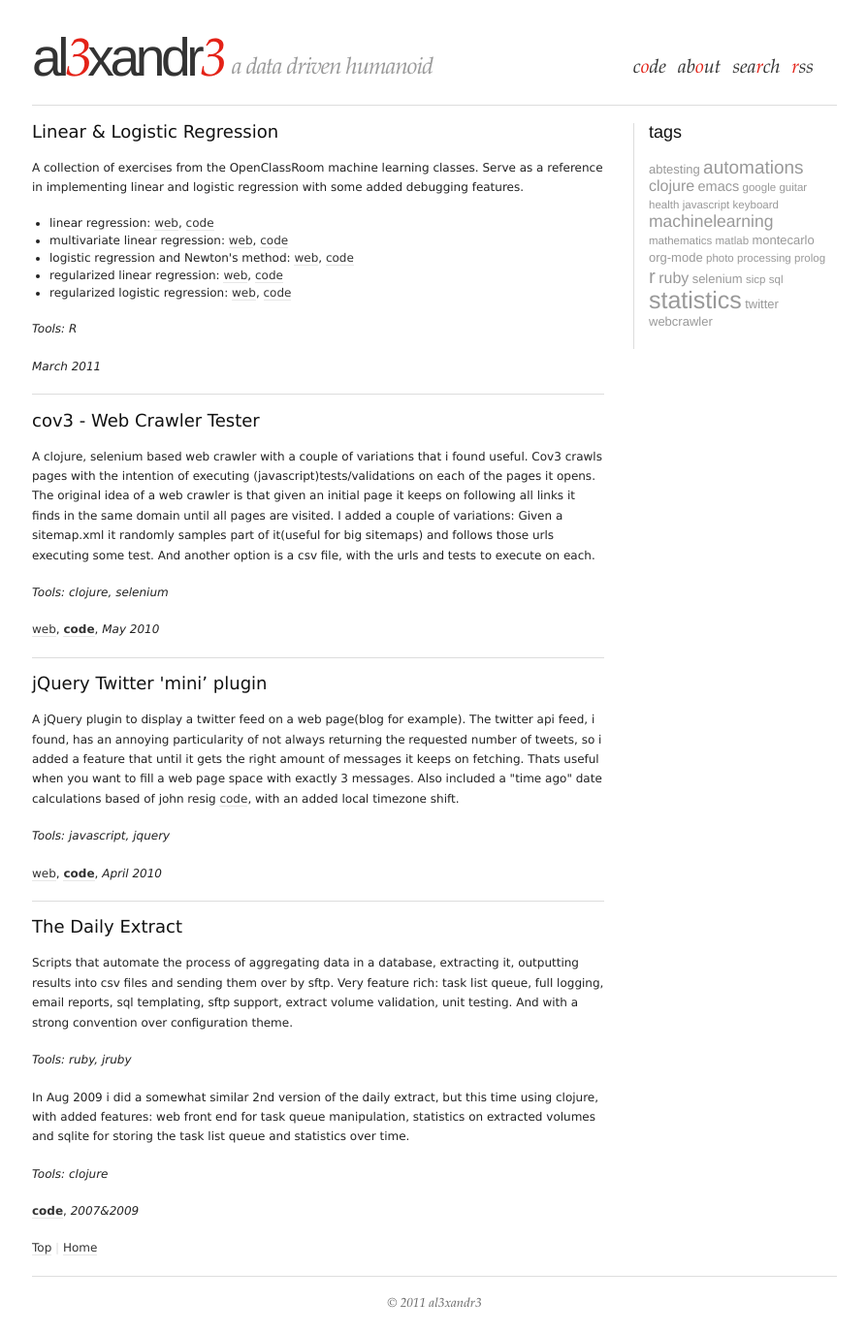
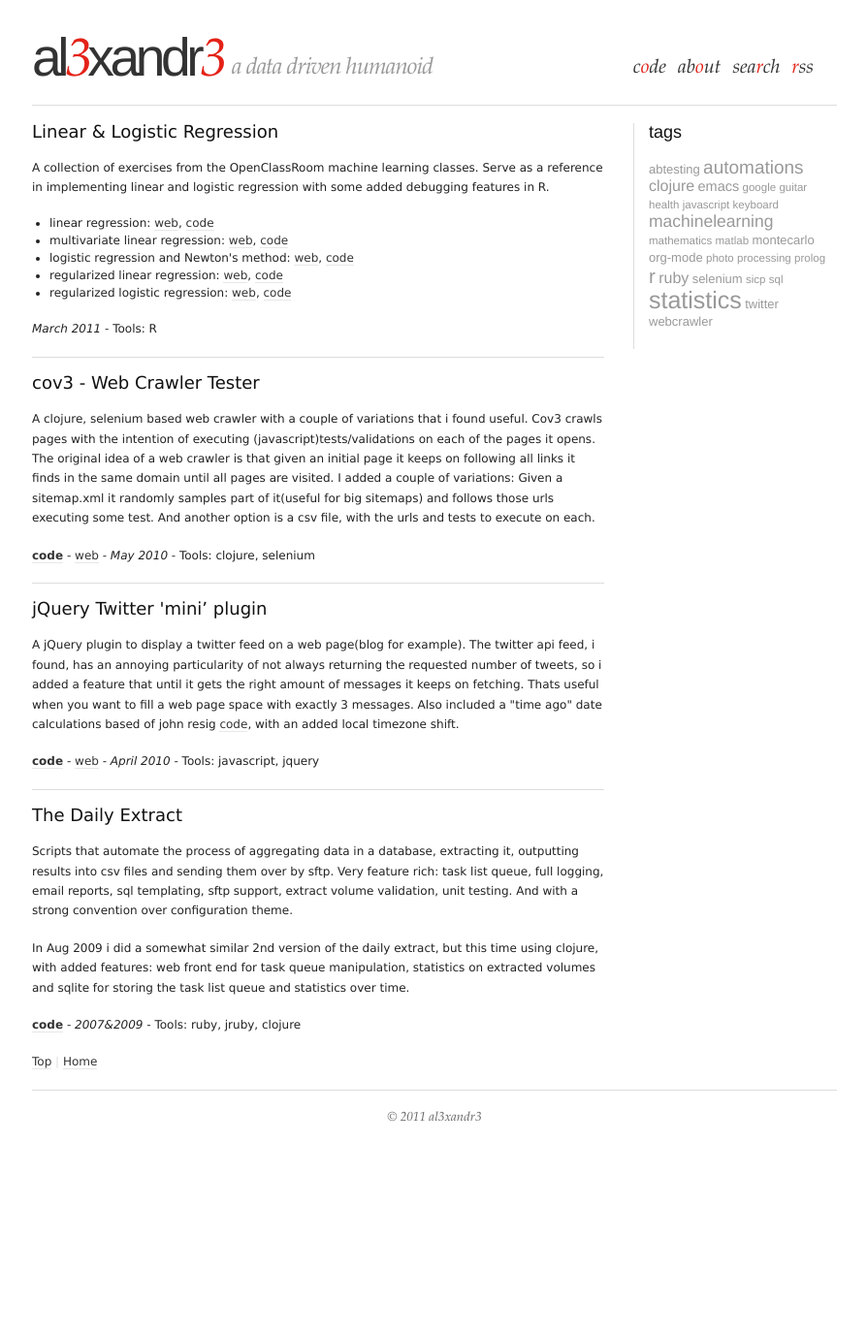
Before and after one commit to al3xandr3/al3xandr3.github.io, a Jekyll site: the page built from pages/code.html, in a window 1280 px wide. Shown: the whole page at 97% size, without its empty margins (172-1066 px from the left). Built offline with Jekyll 4.4.1, drawn with Linux system fonts in a browser that asks for light colours; after the commit the page ends 1183 px from its top, so only the background shows below that.

Commit message:
code page format

```diff
--- a/pages/code.html
+++ b/pages/code.html
@@ -13,7 +13,7 @@ title: Code
 
 
 <p>
-A collection of exercises from the OpenClassRoom machine learning classes. Serve as a reference in implementing linear and logistic regression with some added debugging features.
+A collection of exercises from the OpenClassRoom machine learning classes. Serve as a reference in implementing linear and logistic regression with some added debugging features in R.
 </p>
 <ul>
 <li>linear regression: <a href="http://al3xandr3.github.com/2011/02/24/ml-ex2-linear-regression.html">web</a>, <a href="https://github.com/al3xandr3/al3xandr3.github.com/blob/master/_org/posts/ml2.r">code</a>
@@ -28,10 +28,7 @@ A collection of exercises from the OpenClassRoom machine learning classes. Serve
 </li>
 </ul>
 
-<p><i>Tools: R</i>
-</p>
-<p>
-<i>March 2011</i>
+<p><i>March 2011</i> - Tools: R
 </p>
 
 <hr />
@@ -49,10 +46,7 @@ A collection of exercises from the OpenClassRoom machine learning classes. Serve
 A clojure, selenium based web crawler with a couple of variations that i found useful. Cov3 crawls pages with the intention of executing (javascript)tests/validations on each of the pages it opens. The original idea of a web crawler is that given an initial page it keeps on following all links it finds in the same domain until all pages are visited. I added a couple of variations: Given a sitemap.xml it randomly samples part of it(useful for big sitemaps) and follows those urls executing some test. And another option is a csv file, with the urls and tests to execute on each.
 </p>
 <p>
-<i>Tools: clojure, selenium</i>
-</p>
-<p>
-<a href="http://al3xandr3.github.com/2010/05/22/clojure-selenium2-crawler-cov3.html">web</a>, <a href="https://github.com/al3xandr3/cov3"><b>code</b></a>, <i>May 2010</i>
+ <a href="https://github.com/al3xandr3/cov3"><b>code</b></a> - <a href="http://al3xandr3.github.com/2010/05/22/clojure-selenium2-crawler-cov3.html">web</a> - <i>May 2010</i> - Tools: clojure, selenium
 </p>
 
 <hr />
@@ -71,10 +65,7 @@ A jQuery plugin to display a twitter feed on a web page(blog for example). The t
 Also included a "time ago" date calculations based of john resig <a href="http://ejohn.org/blog/javascript-pretty-date/">code</a>, with an added local timezone shift.
 </p>
 <p>
-<i>Tools: javascript, jquery</i>
-</p>
-<p>
-<a href="http://al3xandr3.github.com/2010/04/10/jquery-twitter-plugin.html">web</a>, <a href="https://github.com/al3xandr3/jquery-twitter-plugin"><b>code</b></a>, <i>April 2010</i>
+ <a href="https://github.com/al3xandr3/jquery-twitter-plugin"><b>code</b></a> - <a href="http://al3xandr3.github.com/2010/04/10/jquery-twitter-plugin.html">web</a> - <i>April 2010</i> - Tools: javascript, jquery
 </p>
 
 <hr />
@@ -92,15 +83,9 @@ Also included a "time ago" date calculations based of john resig <a href="http:/
 Scripts that automate the process of aggregating data in a database, extracting it, outputting results into csv files and sending them over by sftp. Very feature rich: task list queue, full logging, email reports, sql templating, sftp support, extract volume validation, unit testing. And with a strong convention over configuration theme.
 </p>
 <p>
-<i>Tools: ruby, jruby</i>
-</p>
-<p>
 In Aug 2009 i did a somewhat similar 2nd version of the daily extract, but this time using clojure, with added features: web front end for task queue manipulation, statistics on extracted volumes and sqlite for storing the task list queue and statistics over time.
 </p>
 <p>
-<i>Tools: clojure</i>
-</p>
-<p>
-<a href="https://github.com/al3xandr3/daily-extract"><b>code</b></a>, <i>2007&amp;2009</i>
+<a href="https://github.com/al3xandr3/daily-extract"><b>code</b></a> - <i>2007&amp;2009</i> - Tools: ruby, jruby, clojure
 </p></div>
 </div>
```
Also changed, not shown: _org/pages/code.org (+5 -15 lines).
